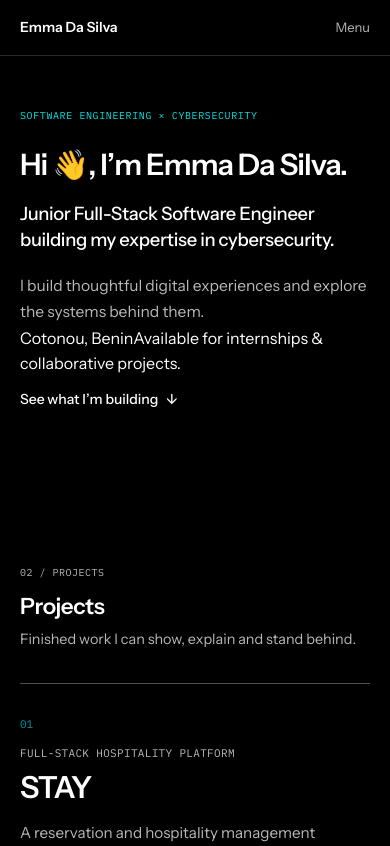
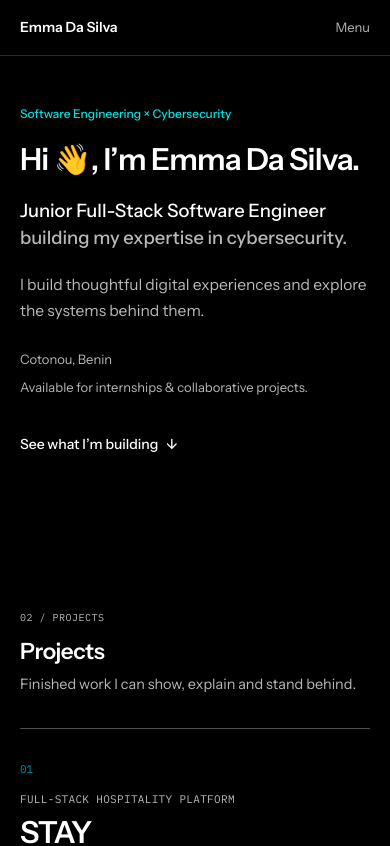
Before and after one commit to emma-dasilva-dev/emma-dasilva-portfolio, a Next.js app: page /en in a window 390 px wide. Shown: the top 846 px of the page. Built offline with nearby package versions, Linux system fonts and the light colour scheme.

Commit message:
style: make hero compact and minimal

```diff
--- a/src/components/sections/Hero.module.css
+++ b/src/components/sections/Hero.module.css
@@ -1,28 +1,26 @@
 .hero {
-  padding-block: clamp(3.5rem, 7vw, 6rem);
+  padding-block: clamp(3rem, 6vw, 5rem);
 }
 
 .heroInner {
-  max-width: 58rem;
+  max-width: 46rem;
 }
 
 .eyebrow {
-  margin: 0 0 var(--space-6);
+  margin: 0 0 var(--space-5, 1.25rem);
   color: var(--color-accent);
-  font-family: var(--font-mono);
-  font-size: 0.625rem;
-  letter-spacing: 0.06em;
-  text-transform: uppercase;
+  font-size: 0.75rem;
+  font-weight: 500;
 }
 
 .name {
   margin: 0;
-  max-width: 20ch;
+  max-width: 22ch;
   color: var(--color-text);
-  font-size: clamp(1.85rem, 3.2vw, 2.65rem);
+  font-size: clamp(1.9rem, 3.2vw, 2.6rem);
   font-weight: 600;
-  line-height: 1.12;
-  letter-spacing: -0.03em;
+  line-height: 1.15;
+  letter-spacing: -0.025em;
 }
 
 .personName {
@@ -33,38 +31,28 @@
   max-width: 34rem;
   margin: var(--space-5, 1.25rem) 0 0;
   color: var(--color-text);
-  font-size: clamp(1.15rem, 2vw, 1.6rem);
+  font-size: clamp(1.15rem, 2vw, 1.5rem);
   font-weight: 500;
-  line-height: 1.4;
-  letter-spacing: -0.018em;
+  line-height: 1.45;
 }
 
-.secondaryTitle {
+.positioning span {
   color: var(--color-text-muted);
 }
 
 .supportingCopy {
-  max-width: 34rem;
+  max-width: 36rem;
   margin: var(--space-5, 1.25rem) 0 0;
   color: var(--color-text-muted);
   font-size: 0.975rem;
   line-height: 1.7;
 }
 
-.heroFooter {
-  display: flex;
-  align-items: flex-end;
-  justify-content: space-between;
-  gap: var(--space-8);
-  margin-top: var(--space-12);
-  padding-top: var(--space-5, 1.25rem);
-  border-top: 1px solid var(--color-border);
-}
-
-.metaRow {
+.details {
   display: flex;
   flex-wrap: wrap;
-  gap: var(--space-3) var(--space-6);
+  gap: var(--space-2) var(--space-6);
+  margin-top: var(--space-6);
   color: var(--color-text-muted);
   font-size: 0.8125rem;
 }
@@ -74,6 +62,7 @@
   align-items: center;
   gap: var(--space-2);
   min-height: 44px;
+  margin-top: var(--space-6);
   color: var(--color-text);
   font-size: 0.875rem;
   font-weight: 500;
@@ -88,17 +77,10 @@
 
 @media (max-width: 47.9375rem) {
   .hero {
-    padding-block: 3.25rem 4rem;
+    padding-block: var(--space-12) var(--space-16);
   }
 
-  .heroFooter {
-    align-items: flex-start;
-    flex-direction: column;
-    gap: var(--space-4);
-    margin-top: var(--space-8);
-  }
-
-  .metaRow {
+  .details {
     flex-direction: column;
     gap: var(--space-2);
   }
```
